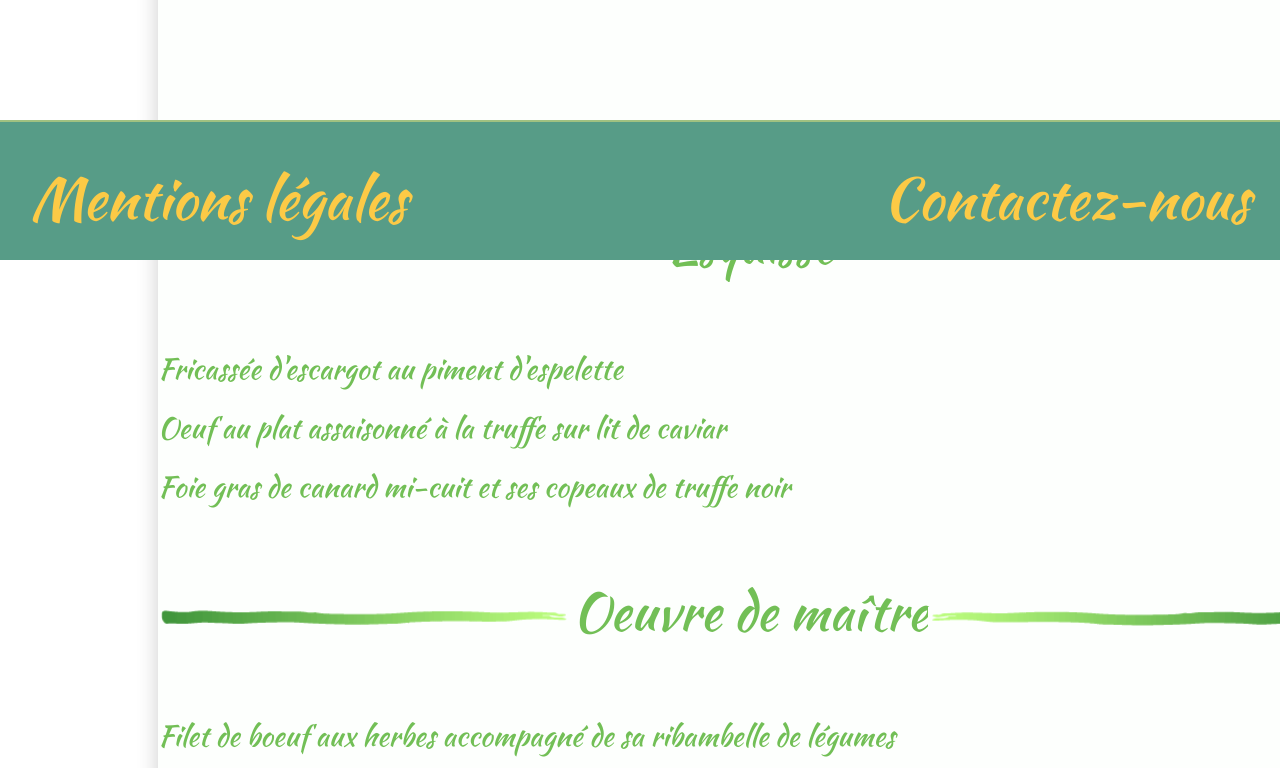
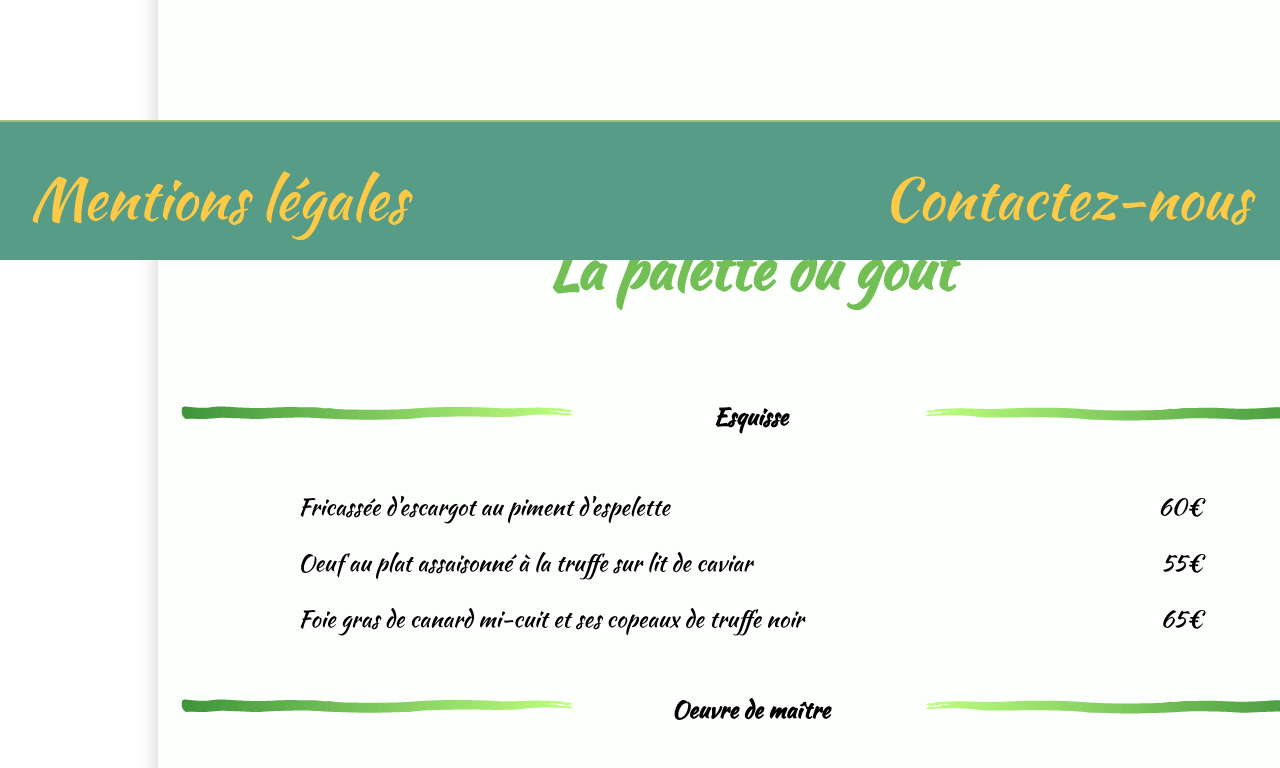
Before and after one commit to kawwat/Projet-3, a plain HTML site: page La-palette-du-gout.html in a window 1280 px wide. Shown: the part 540-1308 px from the top of the page. Drawn offline with Linux system fonts and the light colour scheme; files whose address does not match are found by name.

Commit message:
@media
ajout des media et nettoyage css
rassenblement css

```diff
--- a/La-palette-du-gout.html
+++ b/La-palette-du-gout.html
@@ -20,7 +20,7 @@
 						La palette du goût
 					</h2>
 				</div>
-				<article class="entré">
+				<aside>
 					<div class="intitule">
 						<p class="photo">
 							<img src="ressources/images/menu-4/menu4-gauche.png" alt="decor menu title" title="trait"/>
@@ -58,7 +58,7 @@
 							</p>
 						</li>
 					</ul>
-				</article>
+				</aside>
 				<aside>
 					<div class="intitule">
 						<p class="photo">
--- a/css/Menu1.css
+++ b/css/Menu1.css
@@ -1,47 +1,33 @@
-.repas,.prix,.dessert,p
+.note
 {
-	font-size: 0.5em;
-	margin: 5px 0px ;
+	width: 80%;
+	height: auto;
+	margin-bottom: 25%;
+	padding: 20px;
+	box-sizing: border-box;
+}
+
+.note,h2
+{
+	font-size: 1em;
+}
+
+.note p
+{
+
+	color: black;
 }
 
 ul
 {
 	padding: 0;
-	line-height: 1.7;
-	margin: 5px;
 }
 
-ul li
+.prix
 {
-	width: 	100%;
-	display: flex;
-	justify-content: space-between;
-	list-style-type: none;
+	padding-right: 1%;
 }
 
-.repas
-{
-	text-align: left;
-	width: 90%;
-}
-
-.prix .dessert
-{
-	text-align: right;
-	width: 10%;
-}
-
-.intitule
-{
-	display: flex;
-	justify-content: space-between;
-}
-
-.intitule p
-{
-	font-size: 0.9em;
-	margin: 0;
-}
 
 .footer-menu
 {
@@ -55,7 +41,7 @@ h4
 	margin-left: 5px;
 }
 
-@media all and (min-width: 850px)
+@media all and (min-width: 800px)
 {
 	.note
 	{
--- a/css/Menu2.css
+++ b/css/Menu2.css
@@ -1,52 +1,16 @@
-.repas,.prix,.dessert,p
+.chic
 {
-	font-size: 0.5em;
-	margin: 5px 0px ;
+	width: 80%;
+	height: auto;
+	margin-bottom: 25%;
+	padding: 20px;
+	box-sizing: border-box;
 }
 
-ul
+.chic,h2
 {
-	padding: 0;
-	line-height: 1.7;
-}
-
-ul li
-{
-	width: 	100%;
-	display: flex;
-	justify-content: space-between;
-	list-style-type: none;
-}
-
-.repas
-{
-	text-align: left;
-	width: 90%;
-}
-
-.prix .dessert
-{
-	text-align: right;
-	width: 10%;
-}
-
-.intitule
-{
-	display: flex;
-	justify-content: space-between;
-}
-
-.intitule p
-{
-	font-size: 0.9em;
-	margin: 0;
-}
-
-.footer-menu
-{
-	display: flex;
-	justify-content: center;
-	align-items: baseline;
+	font-size: 1em;
+	margin-bottom: 45px;
 }
 
 h4
@@ -54,7 +18,18 @@ h4
 	margin-left: 5px;
 }
 
-@media all and (min-width: 850px)
+#color-pink /* color des entrées */
+{
+	color: #a56799
+}
+
+#color-blue /* color des dessert */
+{
+	color: #6e4ccc
+}
+
+
+@media all and (min-width: 800px)
 {
 	.chic
 	{
@@ -64,4 +39,9 @@ h4
 		font-size: 3em;
 		margin-bottom: 20%;
 	}
+
+	.chic,h2
+	{
+		margin-bottom: 90px;
+	}
 }
--- a/css/Menu3.css
+++ b/css/Menu3.css
@@ -1,53 +1,21 @@
-.repas,.prix,.dessert,p
+.delice
 {
-	font-size: 0.5em;
-	margin: 5px 0px ;
+	width: 80%;
+	height: auto;
+	margin-bottom: 25%;
+	padding: 20px;
+	box-sizing: border-box;
 }
 
-ul
+.delice,h2
 {
-	padding: 0;
-	line-height: 1.7;
-
+	font-size: 1em;
+	margin-bottom: 45px;
 }
 
-ul li
+.delice p
 {
-	width: 	100%;
-	display: flex;
-	justify-content: space-between;
-	list-style-type: none;
-}
-
-.repas
-{
-	text-align: left;
-	width: 90%;
-}
-
-.prix .dessert
-{
-	text-align: right;
-	width: 10%;
-}
-
-.intitule
-{
-	display: flex;
-	justify-content: space-between;
-}
-
-.intitule p
-{
-	font-size: 0.9em;
-	margin: 0;
-}
-
-.footer-menu
-{
-	display: flex;
-	justify-content: center;
-	align-items: baseline;
+	color: black;
 }
 
 h4
@@ -55,7 +23,7 @@ h4
 	margin-left: 5px;
 }
 
-@media all and (min-width: 850px)
+@media all and (min-width: 800px)
 {
 	.delice
 	{
@@ -65,4 +33,9 @@ h4
 		font-size: 3em;
 		margin-bottom: 20%;
 	}
+
+	.delice,h2
+	{
+		margin-bottom: 90px;
+	}
 }
--- a/css/Menu4.css
+++ b/css/Menu4.css
@@ -11,56 +11,24 @@ body
 	font-family: 'kaushan';
 }
 
-.repas,.prix,.dessert,p
+.palette
 {
-	font-size: 0.5em;
-	margin: 5px 0px ;
+	width: 80%;
+	height: auto;
+	margin-bottom: 25%;
+	padding: 20px;
+	box-sizing: border-box;
 }
 
-ul
+.palette,h2
 {
-	padding: 0;
-	line-height: 1.7;
-
+	font-size: 1em;
+	margin-bottom: 45px;
 }
 
-ul li
+.palette p
 {
-	width: 	100%;
-	display: flex;
-	justify-content: space-between;
-	list-style-type: none;
-}
-
-.repas
-{
-	text-align: left;
-	width: 90%;
-}
-
-.prix .dessert
-{
-	text-align: right;
-	width: 10%;
-}
-
-.intitule
-{
-	display: flex;
-	justify-content: space-between;
-}
-
-.intitule p
-{
-	font-size: 0.9em;
-	margin: 0;
-}
-
-.footer-menu
-{
-	display: flex;
-	justify-content: center;
-	align-items: baseline;
+	color: black;
 }
 
 h4
@@ -68,7 +36,7 @@ h4
 	margin-left: 5px;
 }
 
-@media all and (min-width: 850px)
+@media all and (min-width: 800px)
 {
 	.palette
 	{
@@ -78,4 +46,9 @@ h4
 		font-size: 3em;
 		margin-bottom: 20%;
 	}
+
+	.palette,h2
+	{
+		margin-bottom: 90px;
+	}
 }
--- a/css/style.css
+++ b/css/style.css
@@ -71,6 +71,18 @@ body
 	margin: 0;
 }
 
+.header
+{
+	width: 100%;
+	height: 120px;
+	font-size: 1.5em;
+	background-color: rgb(87,156,135);
+	color: rgb(252,202,70);
+	text-align: center;
+	margin-bottom: 10%;
+	border-bottom: 2px solid #a1c181;
+}
+
 h1
 {
 	width: 100%;
@@ -83,29 +95,6 @@ a
 {
 	text-decoration: none;
 	color: currentColor;
-}
-
-.photo
-{
-	width: 35%;
-}
-
-img
-{
-	width: 100%;
-	height: auto;
-}
-
-.header
-{
-	width: 100%;
-	height: 120px;
-	font-size: 1.5em;
-	background-color: rgb(87,156,135);
-	color: rgb(252,202,70);
-	text-align: center;
-	margin-bottom: 10%;
-	border-bottom: 2px solid #a1c181;
 }
 
 .menu
@@ -124,6 +113,11 @@ img
 .row,h2
 {
 	margin-top: 2%;
+	font-size: 1.1em;
+}
+
+.lien
+{
 	font-size: 1em;
 }
 
@@ -191,7 +185,7 @@ img
     font-family: kaushan;
 }
 
-.bientot
+.bientot /* prochainement */
 {
 	background-color: rgb(87,156,135);
 	color: rgb(252,202,70);
@@ -209,7 +203,7 @@ img
 	margin: 0;
 }
 
-.pied
+.pied /* footer*/
 {
 	width: 100%;
 	height: 50px;
@@ -226,30 +220,64 @@ img
 	box-sizing: border-box;
 }
 
-/*****css pour l'ensemble des menu */
+/*****css pour l'ensemble des menu ****/
 
-/*.note,.chic,.delice,.palette
+.repas,.prix,.dessert,p
 {
-	width: 80%;
-	height: auto;
-	margin-bottom: 25%;
-	padding: 20px;
-	box-sizing: border-box;
+	font-size: 0.5em;
+	margin: 5px 0px ;
 }
 
-.note,.chic,.delice,.palette,h2
+ul
 {
-	font-size: 1.1em;
+	line-height: 2;
+	font-size: 0.8em;
+	padding: 0 50px;
 }
 
-.note,.delice,.palette p
+ul li
 {
-	color: black;
-}*/
+	width: 	100%;
+	display: flex;
+	justify-content: space-between;
+	list-style-type: none;
+}
 
+.repas
+{
+	text-align: left;
+	width: 90%;
+}
 
+.prix .dessert
+{
+	text-align: right;
+	width: 10%;
+}
 
+.intitule
+{
+	display: flex;
+	justify-content: space-between;
+}
 
+.intitule p
+{
+	font-size: 0.4em;
+	margin: 0;
+	font-weight: bold;
+}
+
+.photo
+{
+	width: 35%;
+}
+
+img
+{
+	width: 100%;
+	height: auto;
+}
 
 @media all and (min-width: 800px)
 {
@@ -281,8 +309,12 @@ img
 
 	h2
 	{
-		font-size: 2.2em;
 		margin: 0;
+	}
+
+	ul
+	{
+		padding: 0 120px;
 	}
 
 	.note,.delice
@@ -328,75 +360,16 @@ img
 	.row,h2
 	{
 		margin-top: 2%;
-		font-size: 1em;
+		font-size: 1.6em;
 	}
 
+	.francaise
+	{
+		font-size: 1.2em;
+	}
+	.lien
+	{
+		font-size: 2em;
+		margin-top: 5%;
+	}
 }
-
-	/* Menu La note enchantée
-
-	.note
-	{
-		width: 1185px;
-		height: 1680px;
-		margin: 195px 158px 135px;
-	}
-
-	.position
-	{
-		width: 940px;
-		margin: auto;
-		display: flex;
-		justify-content: space-between;
-	}
-
-	.texte
-	{
-		text-align: left;
-		letter-spacing: 0.5px;
-	}
-
-	.final
-	{
-		width: 940px;
-		margin: auto;
-		text-align: left;
-		letter-spacing: 0.5px;
-	}  */
-
-	/*Menu Le chic à la Française*/
-
-	/*.chic
-	{
-		width: 1185px;
-		height: 1680px;
-		margin: 195px 158px 135px;
-	}
-
-	/*.gourmandise
-	{
-		width: 940px;
-		margin: auto;
-		text-align: left;
-		letter-spacing: 0.5px;
-	}
-
-	/* Menu Le délice des papilles */
-
-	/*.delice
-	{
-		width: 1185px;
-		height: 1680px;
-		margin: 195px 158px 135px;
-	}
-
-	/* Menu La palette gu goût */
-
-	/*.palette
-	{
-		width: 1185px;
-		height: 1680px;
-		margin: 195px 158px 135px;
-	}
-
-}*/
```
Also changed, not shown: La-note-enchantee.html (+4 -2 lines), Le-chic-a-la-francaise.html (+4 -4 lines), Le-delice-des-papilles.html (+2 -2 lines), index.html (+11 -11 lines).
